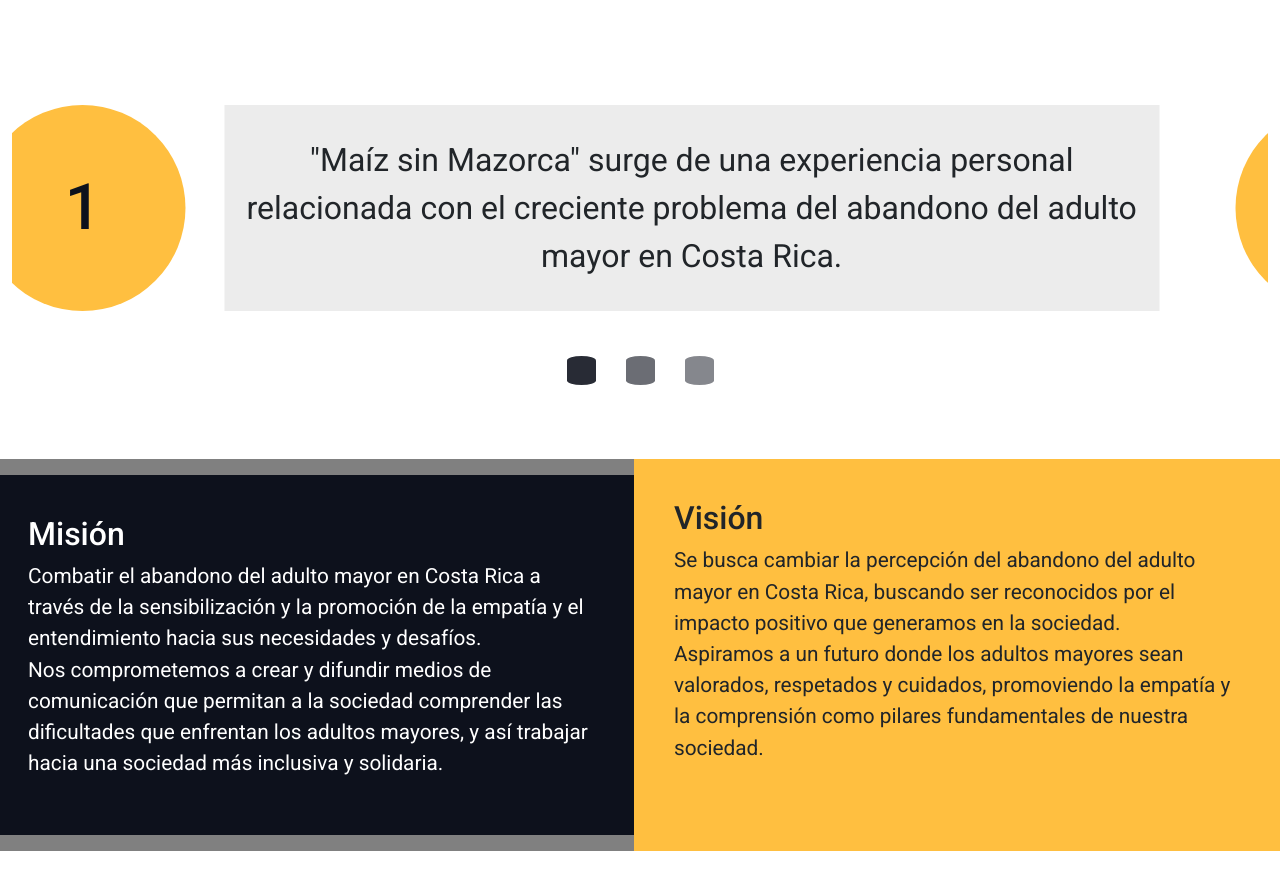
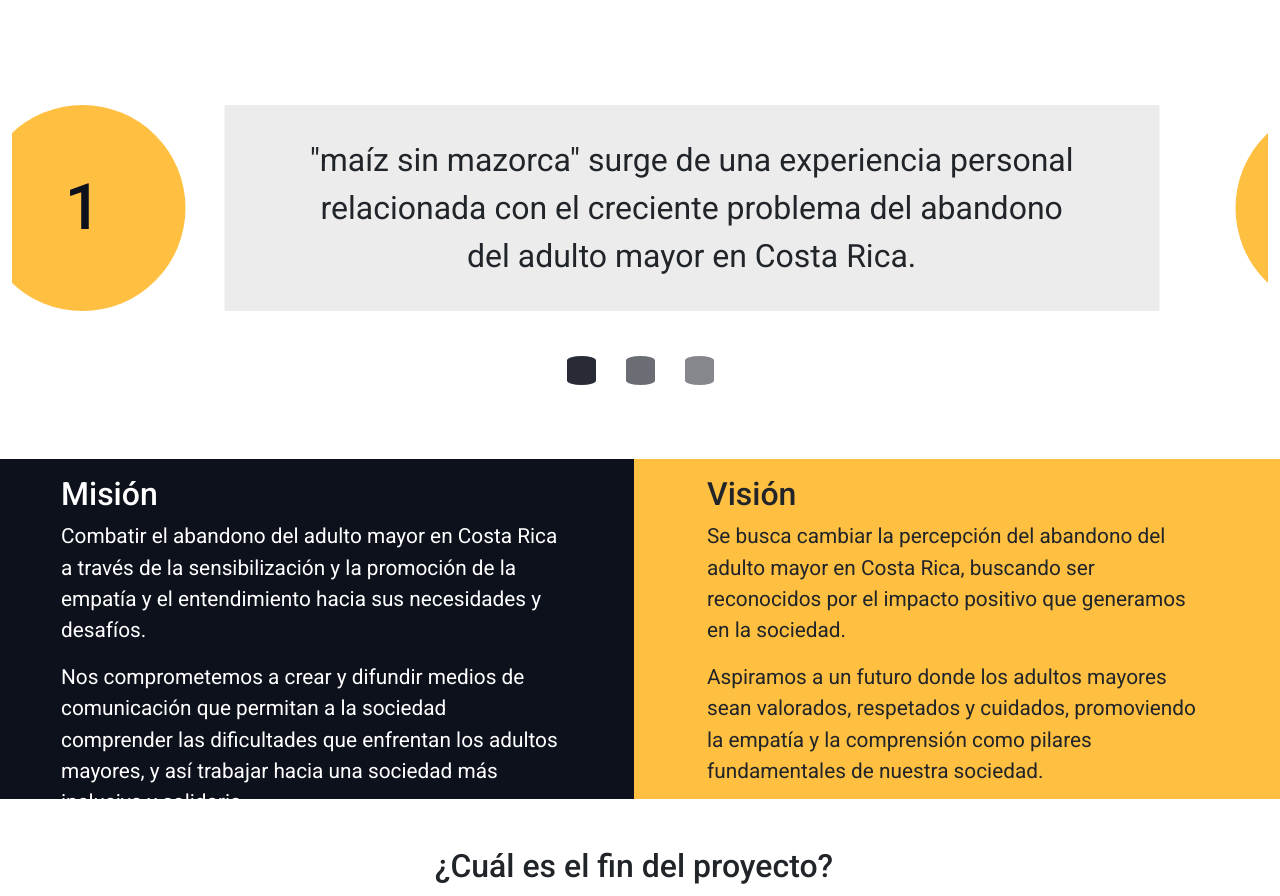
Before and after one commit to lau-19-99/maiz_sin_mazorca, a plain HTML site: page index.html in a window 1280 px wide. Shown: the part 1123-2019 px from the top of the page. Drawn offline with nearby package versions, Linux system fonts and the light colour scheme.

Commit message:
actualización de estilos de página principal

```diff
--- a/css/index.css
+++ b/css/index.css
@@ -8,7 +8,7 @@
 
 
 .titulo {
-    background-image: url("fondos/fondo-inicio.jpg");
+    background-image: linear-gradient(rgba(255, 191, 64, .3),rgba(255, 191, 64, .15)),url("fondos/fondo-inicio.jpg");
     background-size: cover;
     background-repeat: no-repeat;
     background-position: center;
@@ -21,7 +21,6 @@
     margin-top: 12%;
     margin-right: 25px;
     background-color: var(--fondo);
-    /* backdrop-filter: blur(5px); */
     padding: 25px 20px;
 }
 
@@ -98,10 +97,6 @@ h4 {
     background-color: var(--Azul) !important;
 }
 
-/* .carousel-item {
-    padding: 70px;
-} */
-
 .contenedor-prop{
     /* background-color: orange; */
     /* width: 60%; */
@@ -128,32 +123,39 @@ h4 {
 }
 .texto-proposito{
     width: 935px !important;
-    height: 206px !important;
+    min-height: 206px !important;
     font-size: 2rem;
     background-color: var(--fondo);
-    padding-left: 15px;
-    padding-right: 15px;
+    padding-left: 75px;
+    padding-right: 75px;
+
 }
 
 .mision-vision{
     background-color: gray;
+    height: 340px;
+}
+.mision-vision div{
+    height: 100%;
 }
 
 .mision-vision p{
     font-size: 1.3rem;
-    height: 70% !;
 }
 
 .mision{
-    background-color: pink;
-    padding: 40px;
+    padding: 0 73px;
     color: var(--Blanco);
     background-color: var(--Azul);
+    display: grid;
+    align-items: center;
 }
 
 .vision{
     background-color: var(--Amarillo);
-    padding: 40px;
+    padding: 0 73px;
+    display: grid;
+    align-items: center;
 }
 
 .finalidad h2{
@@ -161,12 +163,10 @@ h4 {
 }
 
 .lista{
-    width: 50%;
-    display: block;
-    margin: 40px auto;
+    margin: 40px 60px;
 }
 
 .lista li{
   margin-bottom: 15px;
-  font-size: 1.2rem;
+  font-size: 1.4rem;
 }
--- a/css/shared.css
+++ b/css/shared.css
@@ -3,6 +3,7 @@
 :root{
 --Azul: #0D111C;
 --Amarillo: #FFBF40;
+--Amarillo2:#ffbf40cb;
 --Blanco: #FFFFFF;
 
 --fuente1: "Roboto", sans-serif;
--- a/index.html
+++ b/index.html
@@ -80,7 +80,7 @@
                                 <h1>1</h1>
                             </div>
                             <div class="texto-proposito d-flex align-items-center">
-                                "Maíz sin Mazorca" surge de una experiencia personal relacionada con el creciente
+                                "maíz sin mazorca" surge de una experiencia personal relacionada con el creciente
                                 problema del abandono del adulto mayor en Costa Rica.
                             </div>
                         </div>
@@ -101,7 +101,7 @@
                             <div class="circulo d-flex align-items-center">
                                 <h1>3</h1>
                             </div>
-                            <div class="texto-proposito d-flex align-items-center">
+                            <div class="texto-proposito pb-3 pt-3 d-flex align-items-center">
                                 Estos medios tienen como objetivo sensibilizar a terceros sobre las dificultades y
                                 pensamientos que enfrentan los adultos mayores, muchas veces debido a la falta de
                                 información y empatía en la sociedad.
@@ -115,21 +115,20 @@
 
         <div class="mision-vision row d-flex justify-content-center align-items-center mt-5 mb-5">
             <div class="mision col-6">
-                <h2>Misión</h2>
+                <h2 class="mt-3">Misión</h2>
                 <p>Combatir el abandono del adulto mayor en Costa Rica a través de la sensibilización y la promoción de
-                    la empatía y el entendimiento hacia sus necesidades y desafíos. <br>
-
-                    Nos comprometemos a crear y difundir medios de comunicación que permitan a la sociedad comprender
+                    la empatía y el entendimiento hacia sus necesidades y desafíos. </p>
+                <p> Nos comprometemos a crear y difundir medios de comunicación que permitan a la sociedad comprender
                     las dificultades que enfrentan los adultos mayores, y así trabajar hacia una sociedad más
                     inclusiva y solidaria.</p>
             </div>
             <div class="vision col-6">
-                <h2>Visión</h2>
+                <h2 class="mt-3">Visión</h2>
                 <p>Se busca cambiar la percepción del abandono del adulto mayor en Costa Rica, buscando ser reconocidos
-                    por el impacto positivo que generamos en la sociedad. <br>
+                    por el impacto positivo que generamos en la sociedad. </p>
 
-                    Aspiramos a un futuro donde los adultos mayores sean valorados, respetados y cuidados, promoviendo
-                    la empatía y la comprensión como pilares fundamentales de nuestra sociedad. <br><br></p>
+                <p> Aspiramos a un futuro donde los adultos mayores sean valorados, respetados y cuidados, promoviendo
+                    la empatía y la comprensión como pilares fundamentales de nuestra sociedad.</p>
             </div>
         </div>
 
@@ -175,14 +174,14 @@
         <div class="container">
             <div class="row">
                 <div class="col-md-4 f-info">
-                    <h3>Maíz sin Mazorca</h3>
-                    <p>Se enfoca en abordar el creciente problema del abandono del adulto mayor en Costa Rica con hechos
-                        verídicos.</p>
+                    <h3>maíz sin mazorca</h3>
+                    <p>Se enfoca en abordar el creciente problema del abandono del adulto mayor en Costa Rica.</p>
                 </div>
                 <div class="col-md-4 f-contacto">
                     <h3>Contacto</h3>
                     <ul>
-                        <li><a target="_blank" href="https://www.linkedin.com/in/laura-carvajal-245722290/">LinkedIn</a></li>
+                        <li><a target="_blank" href="https://www.linkedin.com/in/laura-carvajal-245722290/">LinkedIn</a>
+                        </li>
                         <li><a target="_blank" href="lauraestefaniacm@hotmail.com">Correo</a></li>
                         <li><a target="_blank" href="https://www.behance.net/laucarvajal">Behance</a></li>
                     </ul>
@@ -221,13 +220,13 @@
     </footer>
 
 
-
+    <!-- Font Awesome -->
+    <script src="https://kit.fontawesome.com/5d260e42e6.js" crossorigin="anonymous"></script>
     <!-- Scripts -->
     <script src="https://cdn.jsdelivr.net/npm/bootstrap@5.3.3/dist/js/bootstrap.bundle.min.js"
         integrity="sha384-YvpcrYf0tY3lHB60NNkmXc5s9fDVZLESaAA55NDzOxhy9GkcIdslK1eN7N6jIeHz" crossorigin="anonymous">
     </script>
-    <!-- Font Awesome -->
-    <script src="https://kit.fontawesome.com/5d260e42e6.js" crossorigin="anonymous"></script>
+
 </body>
 
 </html>
```
